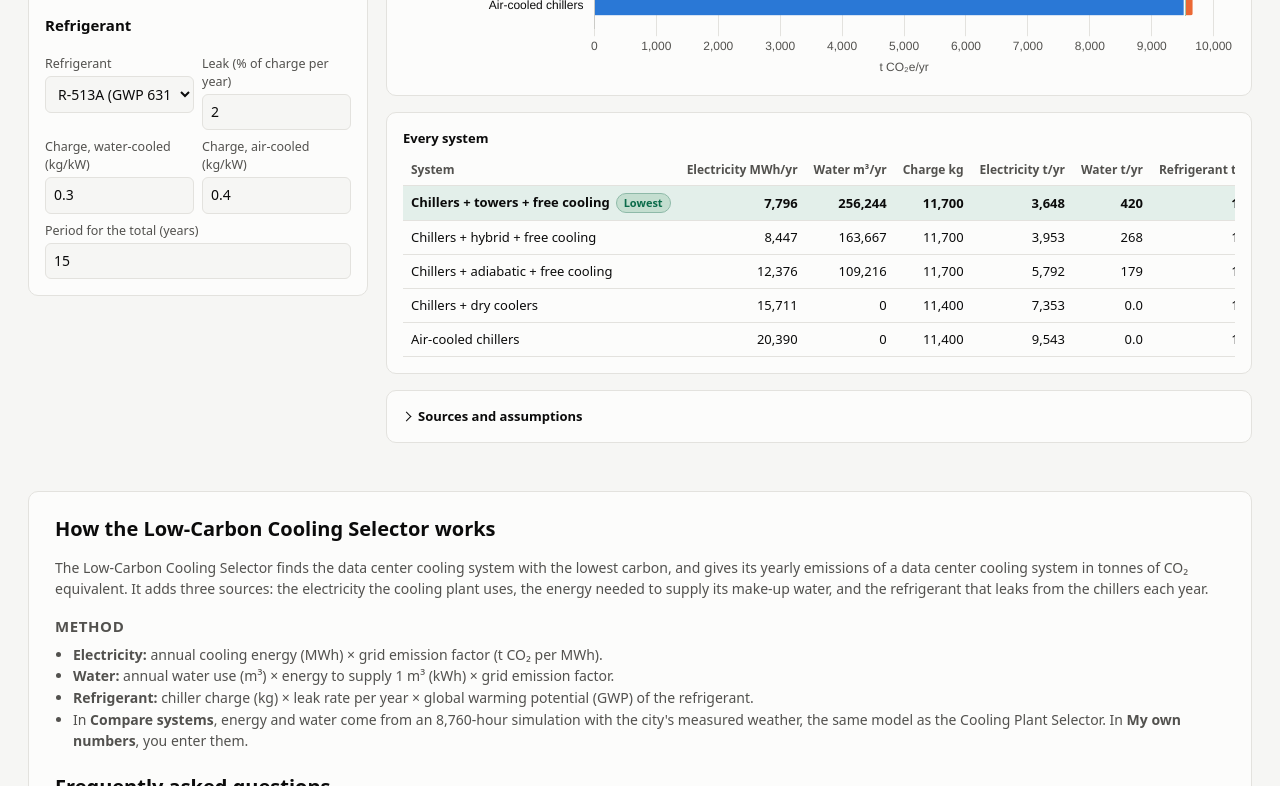
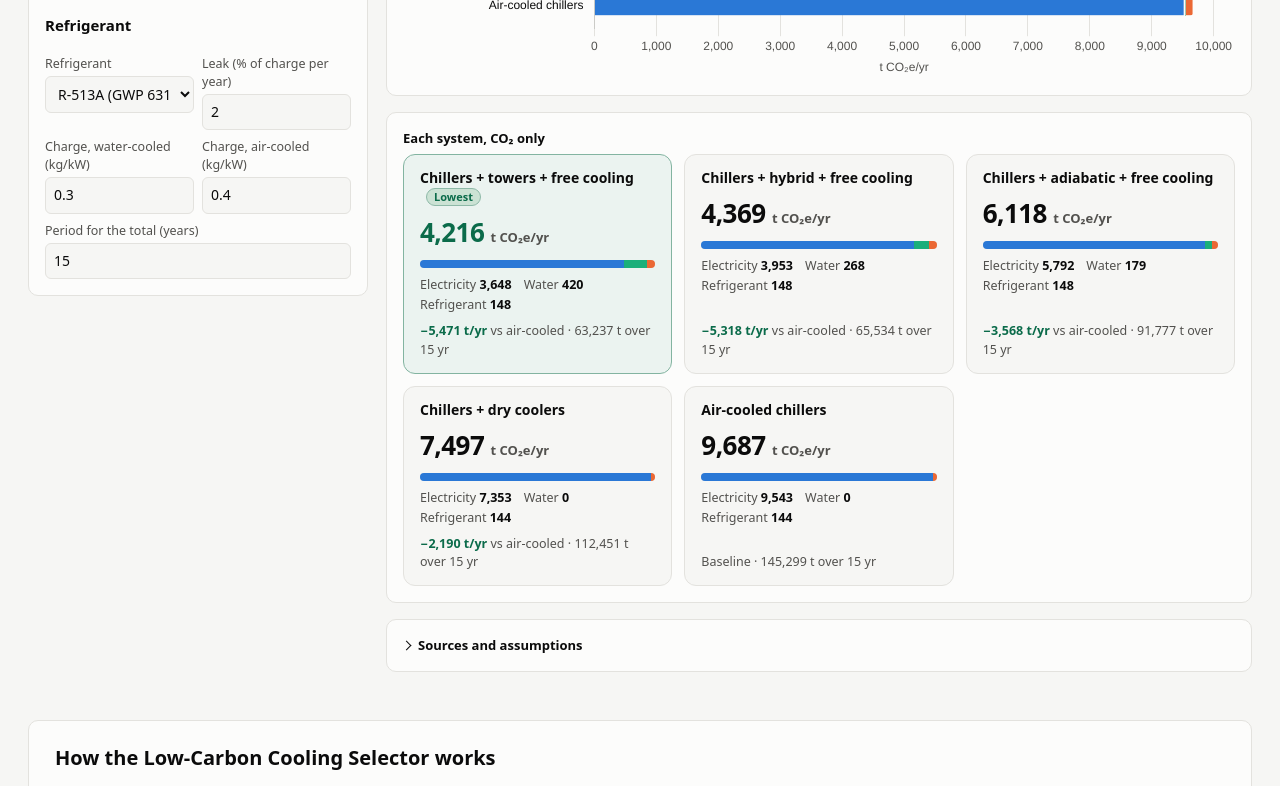
Before and after one commit to Motaz-othman/othman-energy-lab, a plain HTML site: page dist/low-carbon-cooling.html in a window 1280 px wide. Shown: the part 715-1501 px from the top of the page. Drawn offline with nearby package versions, Linux system fonts and the light colour scheme.

Commit message:
Low-Carbon Cooling Selector: brief CO2-only card per system instead of the table
Co-Authored-By: Claude Opus 5.5 <noreply@anthropic.com>

```diff
--- a/dist/low-carbon-cooling.html
+++ b/dist/low-carbon-cooling.html
@@ -353,6 +353,18 @@ tr.rec td{font-weight:700;background:color-mix(in srgb,var(--brand) 10%,transpar
 .eqs .tot{background:color-mix(in srgb,var(--brand) 9%,var(--surface));border-color:color-mix(in srgb,var(--brand) 35%,var(--border))}
 #inGrid [hidden]{display:none!important}
 #cTab td.sys{white-space:nowrap}
+.sgrid{display:grid;grid-template-columns:repeat(auto-fill,minmax(220px,1fr));gap:12px}
+.sc{display:flex;flex-direction:column;gap:8px;padding:14px 16px;border-radius:12px;background:var(--bg);border:1px solid var(--border)}
+.sc.low{border-color:color-mix(in srgb,var(--brand) 45%,var(--border));background:color-mix(in srgb,var(--brand) 7%,var(--surface))}
+.sc .sn{font-size:14px;font-weight:700;line-height:1.3}
+.sc .sn .tag{margin-left:6px}
+.sc .sv{font-size:26px;font-weight:800;letter-spacing:-.02em;font-variant-numeric:tabular-nums}
+.sc.low .sv{color:var(--brand-ink)}
+.sc .sv small{font-size:13px;font-weight:600;color:var(--text2);letter-spacing:0}
+.sc .sbar{display:flex;height:8px;border-radius:4px;overflow:hidden;background:var(--border)}
+.sc .ss{display:flex;flex-wrap:wrap;gap:2px 12px;font-size:12.5px;color:var(--text2)}
+.sc .ss b{color:var(--text);font-variant-numeric:tabular-nums}
+.sc .sf{margin-top:auto;font-size:12.5px;color:var(--text2)}
 tr.best td{font-weight:700;background:color-mix(in srgb,var(--brand) 10%,transparent)}
 .tag{display:inline-block;margin-left:6px;font-size:11px;font-weight:600;padding:1px 7px;border-radius:999px;background:var(--bg);border:1px solid var(--border);color:var(--text2)}
 .tag.ok{color:var(--brand-ink);border-color:color-mix(in srgb,var(--brand) 40%,var(--border))}
@@ -907,7 +919,7 @@ function run(){
 
 // ---------- results: Compare systems ----------
 const yrs=()=>lim(Math.round(num('cYrs',15)),1,40);
-const t=v=>fmt(v,v<10?1:0);
+const t=v=>v<0.05?"0":fmt(v,v<10?1:0);
 function renderEst(f){
   const R=refr(), Y=yrs();
   const all=OPTIONS.map(o=>RES[o.id]), ok=all.filter(r=>DES[r.o.id].ok);
@@ -923,10 +935,17 @@ function renderEst(f){
     </div>
     <div class="verdict">Lowest carbon here: <b>${best.o.name}</b>, ${t(best.co2)} t CO₂e per year. ${save>0.5?`Against air-cooled chillers it saves <b>${t(save)} t a year</b>, about the yearly emissions of <b>${fmt(save/CAR)} passenger cars</b>.`:'It is close to air-cooled chillers in this climate.'} Electricity is ${fmt(100*best.co2E/best.co2)}% of its total.</div>`;
   chart(ids.map(id=>RES[id].o.short),ids.map(id=>RES[id]));
-  const rows=ids.map((id,i)=>{ const r=RES[id], bad=!DES[id].ok;
-    return `<tr class="${i===0&&!bad?'best':''}"><td class="sys">${r.o.short}${i===0&&!bad?'<span class="tag ok">Lowest</span>':''}${bad?'<span class="tag">Fails design day</span>':''}</td><td>${fmt(r.E)}</td><td>${fmt(r.W)}</td><td>${fmt(r.charge)}</td><td>${t(r.co2E)}</td><td>${t(r.co2W)}</td><td>${t(r.co2R)}</td><td><b>${t(r.co2)}</b></td><td>${fmt(r.co2IT,1)}</td><td>${fmt(r.co2*Y)}</td></tr>`; });
-  $('cTabTitle').textContent='Every system';
-  $('cTab').innerHTML=table(['System','Electricity MWh/yr','Water m³/yr','Charge kg','Electricity t/yr','Water t/yr','Refrigerant t/yr','Total t CO₂e/yr','kg per MWh IT',`Total over ${Y} yr (t)`],rows);
+  // one brief card per system: CO2 only (energy, water and cost are in the Cooling Plant Selector)
+  const cards=ids.map((id,i)=>{ const r=RES[id], bad=!DES[id].ok, low=i===0&&!bad, d=base.co2-r.co2, w=v=>`${(100*v/r.co2).toFixed(2)}%`;
+    return `<div class="sc${low?' low':''}">
+      <div class="sn">${r.o.short}${low?'<span class="tag ok">Lowest</span>':''}${bad?'<span class="tag">Fails design day</span>':''}</div>
+      <div class="sv">${t(r.co2)} <small>t CO₂e/yr</small></div>
+      <div class="sbar"><i style="width:${w(r.co2E)};background:var(--s1)"></i><i style="width:${w(r.co2W)};background:var(--s3)"></i><i style="width:${w(r.co2R)};background:var(--s2)"></i></div>
+      <div class="ss"><span>Electricity <b>${t(r.co2E)}</b></span><span>Water <b>${t(r.co2W)}</b></span><span>Refrigerant <b>${t(r.co2R)}</b></span></div>
+      <div class="sf">${id==='acc'?'Baseline':d>0.5?`<b class="ok">−${t(d)} t/yr</b> vs air-cooled`:'About the same as air-cooled'} · ${fmt(r.co2*Y)} t over ${Y} yr</div>
+    </div>`; });
+  $('cTabTitle').textContent='Each system, CO₂ only';
+  $('cTab').innerHTML=`<div class="sgrid">${cards.join('')}</div>`;
   details(f,R,true);
 }
 
```
Also changed, not shown: data-centers/low-carbon-cooling/index.html (+12 -0 lines), data-centers/low-carbon-cooling/js/app.js (+12 -5 lines).
